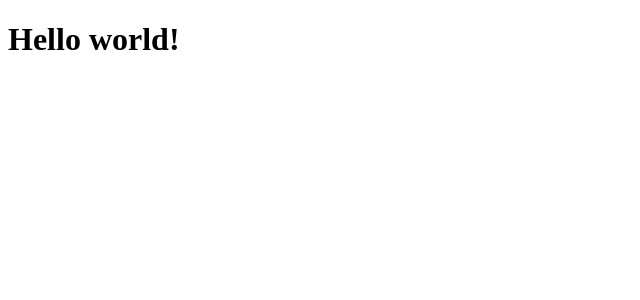
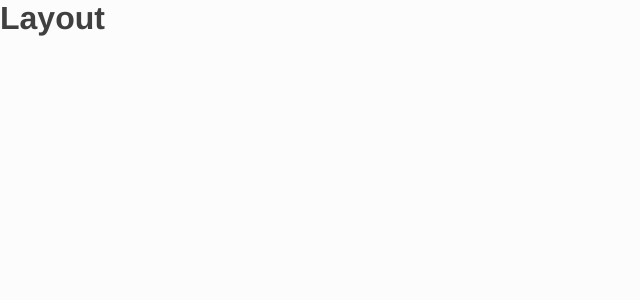
Before and after one commit to jordelucas/nubank-clone, a React (Create React App) app: page / in a window 1280 px wide. Shown: the top 300 px of the page, without its empty margins (0-640 px from the left). Built offline with nearby package versions, Linux system fonts and the light colour scheme.

Commit message:
add globalStyles

```diff
--- a/package.json
+++ b/package.json
@@ -13,6 +13,7 @@
     "react": "^16.13.1",
     "react-dom": "^16.13.1",
     "react-scripts": "3.4.3",
+    "styled-components": "^5.1.1",
     "typescript": "~3.7.2"
   },
   "scripts": {
@@ -35,5 +36,8 @@
       "last 1 firefox version",
       "last 1 safari version"
     ]
+  },
+  "devDependencies": {
+    "@types/styled-components": "^5.1.2"
   }
 }
--- a/src/App.tsx
+++ b/src/App.tsx
@@ -1,8 +1,14 @@
 import React from 'react';
+import GlobalStyles from './styles/GlobalStyles';
+import Layout from './components/Layout';
 
 function App() {
   return (
-    <h1>Hello world!</h1>
+    <>
+      <GlobalStyles />
+
+      <Layout />
+    </>
   );
 }
 
--- /dev/null
+++ b/src/components/Layout/index.tsx
@@ -0,0 +1,13 @@
+import React from 'react';
+
+import { Container } from './styles';
+
+const Layout: React.FC = () => {
+  return (
+    <Container>
+      <h1>Layout</h1>
+    </Container>
+  );
+};
+
+export default Layout;
--- /dev/null
+++ b/src/components/Layout/styles.ts
@@ -0,0 +1,5 @@
+import styled from 'styled-components';
+
+export const Container = styled.div`
+
+`;
--- /dev/null
+++ b/src/styles/GlobalStyles.ts
@@ -0,0 +1,32 @@
+import { createGlobalStyle } from 'styled-components';
+
+export default createGlobalStyle`
+  * {
+    margin: 0;
+    padding: 0;
+    box-sizing: border-box;
+
+    color: var(--gray);
+  }
+
+  html, body, #root {
+    width: 100vw;
+    height: 100vh;
+  }
+
+  *, button, input {
+    border: 0;
+    background: none;
+    font-family: "Gotham SSm A", "Gotham SSm B", "Helvetica Neue", sans-serif;
+  }
+
+  html {
+    background: var(--primary);
+  }
+
+  :root {
+    --primary: rgba(252,252,252,.97);
+    --gray: #404040;
+    --nubank: #81259D;
+  }
+`
```
Also changed, not shown: 1 other file (tests, documents, lock files or other folders).
